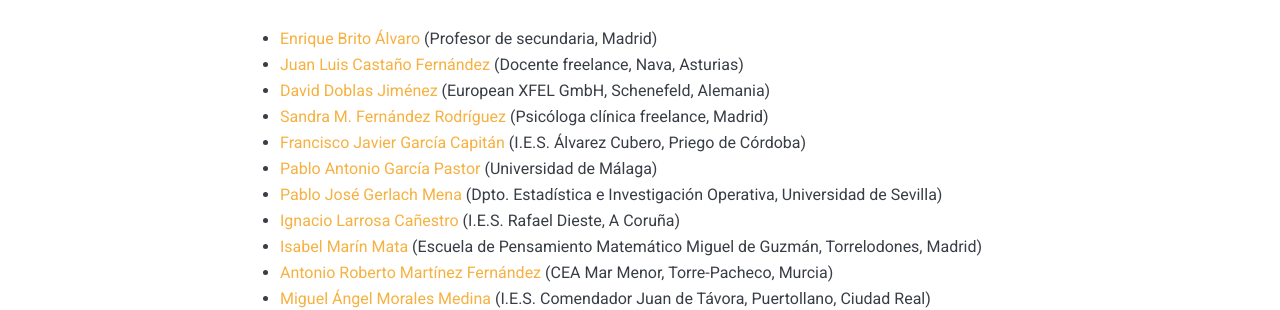
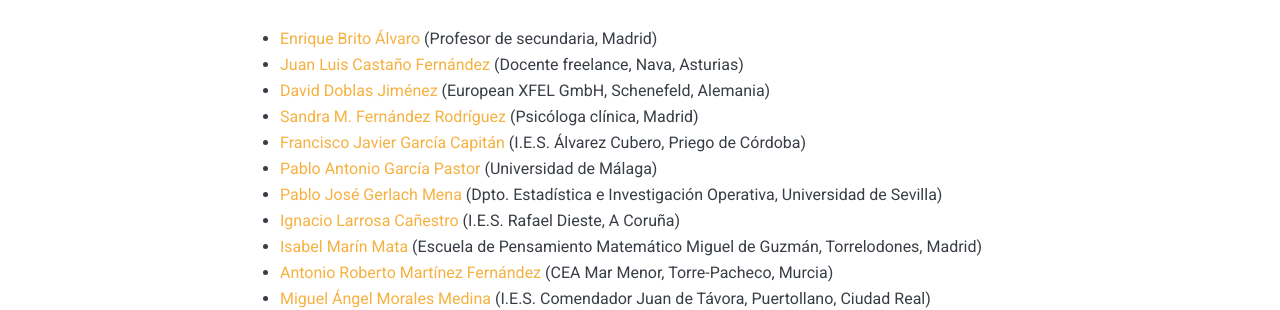
Before and after one commit to revistalva2/lva2.github.io, a Jekyll site: the page built from _pages/01-ficha_bibliografica.markdown, in a window 1280 px wide. Shown: the part 780-1090 px from the top of the page. Built offline with Jekyll 4.4.1, drawn with Linux system fonts in a browser that asks for light colours; nearby versions of some CDN libraries.

Commit message:
Update 01-ficha_bibliografica.markdown

```diff
--- a/_pages/01-ficha_bibliografica.markdown
+++ b/_pages/01-ficha_bibliografica.markdown
@@ -30,7 +30,7 @@
 - [Enrique Brito Álvaro](mailto:enrique@brito.es) (Profesor de secundaria, Madrid)
 - [Juan Luis Castaño Fernández](mailto:juanlcast@gmail.com) (Docente freelance, Nava, Asturias)
 - [David Doblas Jiménez](mailto:david.doblas-jimenez@xfel.eu) (European XFEL GmbH, Schenefeld, Alemania)
-- [Sandra M. Fernández Rodríguez](mailto:sdrafez@gmail.com) (Psicóloga clínica freelance, Madrid)
+- [Sandra M. Fernández Rodríguez](mailto:sdrafez@gmail.com) (Psicóloga clínica, Madrid)
 - [Francisco Javier García Capitán](mailto:garciacapitan@gmail.com) (I.E.S. Álvarez Cubero, Priego de Córdoba)
 - [Pablo Antonio García Pastor](mailto:iraze.pgp@gmail.com) (Universidad de Málaga)
 - [Pablo José Gerlach Mena](mailto:gerlach@us.es) (Dpto. Estadística e Investigación Operativa, Universidad de Sevilla)
```
